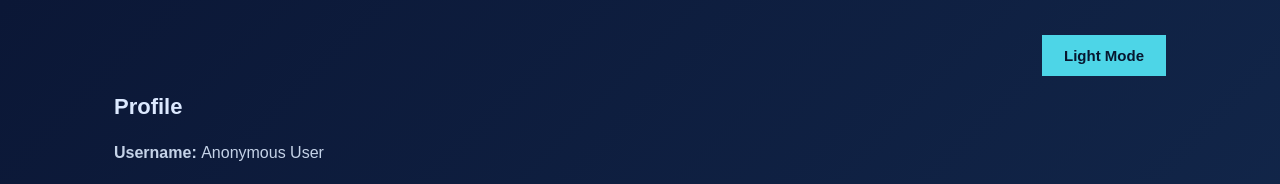
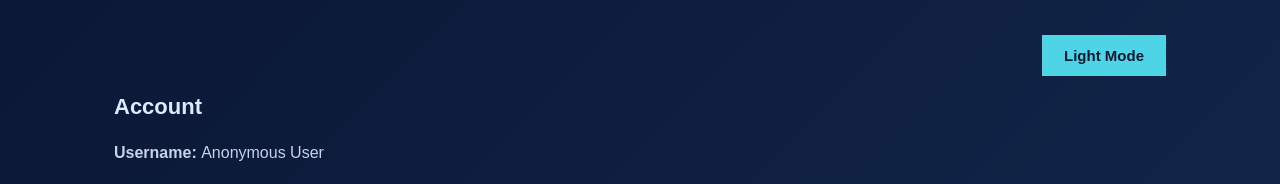
Before and after one commit to LJPCODESTUDIO/message_board, a React app in the folder frontend/: page /account in a window 1280 px wide. Shown: the top 184 px of the page. Built offline with nearby package versions, Linux system fonts and the light colour scheme; no server answers; the HTML template or start-up script is replaced by a standard one.

Commit message:
Profile page title renamed to account

```diff
--- a/frontend/src/pages/Account.jsx
+++ b/frontend/src/pages/Account.jsx
@@ -22,7 +22,7 @@ useEffect(() => {
 
     return (
         <div>
-            <h2>Profile</h2>
+            <h2>Account</h2>
             <p><strong>Username: </strong>{User?.IsAnonymous ? "Anonymous User" : User?.Username || "Anonymous User"}</p>
             <p><strong>Email:</strong>{User?.IsAnonymous? "Not shown for anonymous accounts" : User?.Email || "Not provided."}</p>
 
```
